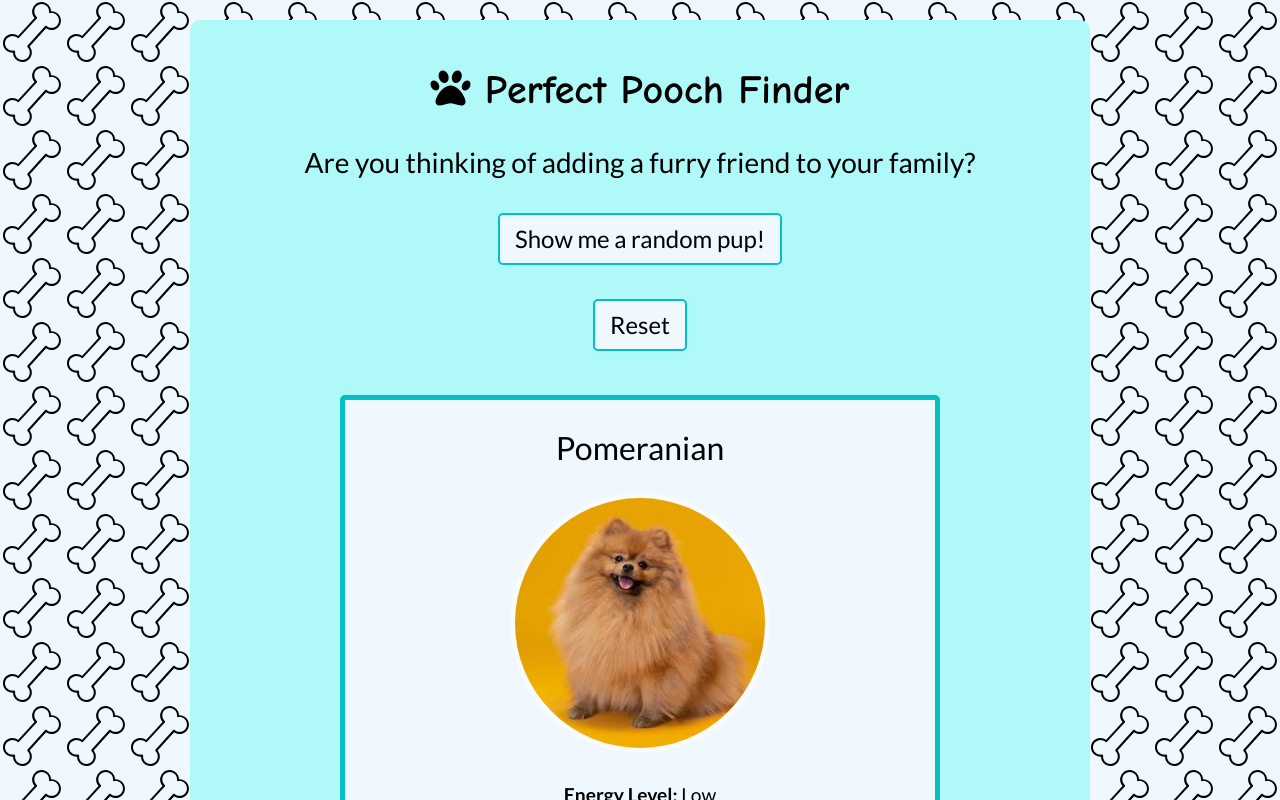
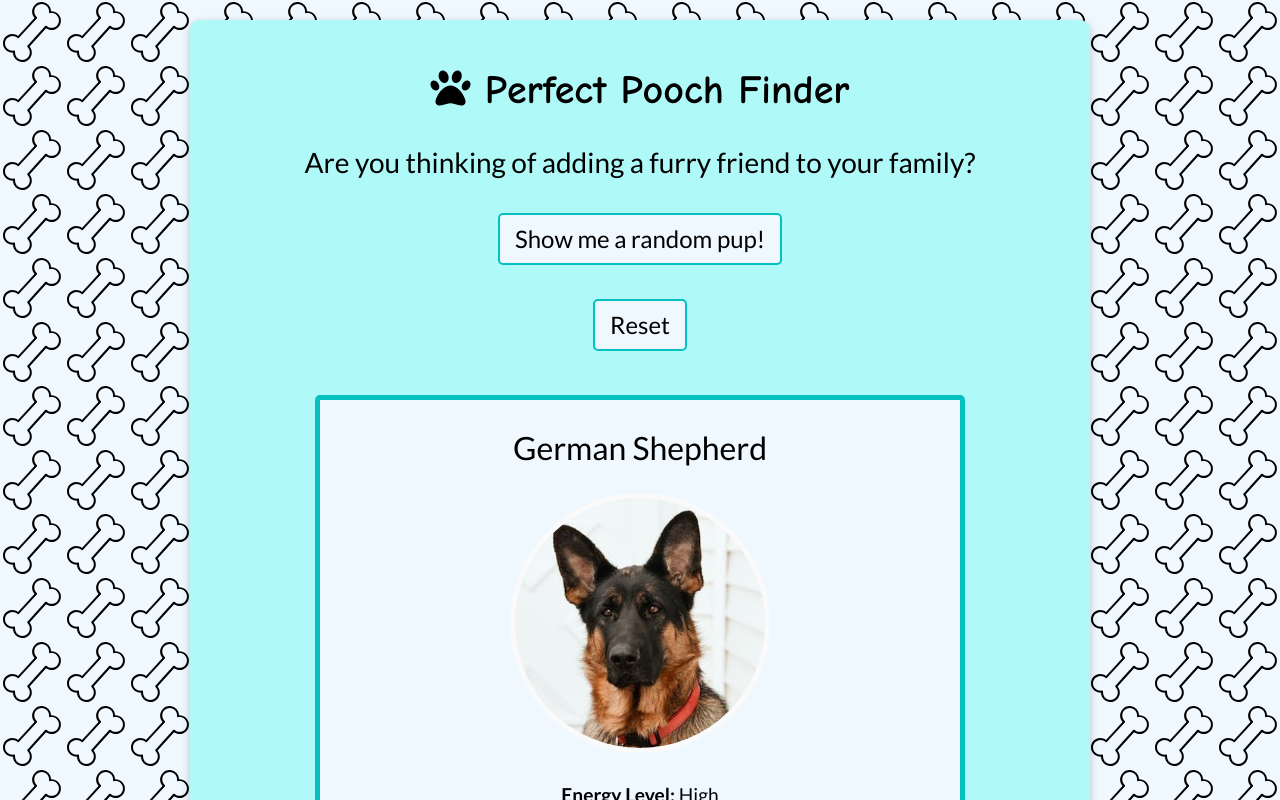
Before and after one commit to jordanr2m/perfect-pooch-quiz, a plain HTML site: page index.html in a window 1280 px wide. Both pictures are taken after a click on the button "Show me a random pup!". Shown: the top 800 px of the page. Drawn offline with Linux system fonts and the light colour scheme.

Commit message:
Added more dogs to the quiz.

```diff
--- a/css/main.css
+++ b/css/main.css
@@ -74,6 +74,7 @@ figure {
     background-color: var(--main);
     padding: 20px 0 40px 0;
     border-radius: 10px;
+    box-shadow: rgba(0, 0, 0, 0.24) 0px 3px 8px;
 }
 
 /* === Intro section styles === */
@@ -116,11 +117,12 @@ select {
     margin-bottom: 20px;
     border-radius: 5px;
     padding: 3px;
+    cursor: pointer;
 }
 
 /* === Dog Display Styles === */
 .dog-display {
-    width: 600px;
+    width: 650px;
     background-color: var(--background);
     font-size: 1.2rem;
     border: 5px solid var(--accent);
@@ -175,14 +177,3 @@ h2.name {
     font-size: 1.25rem;
     margin-bottom: 20px;
 }
-
-.reset-span {
-    color: blue;
-    font-weight: bold;
-    text-decoration: underline;
-    cursor: pointer;
-}
-
-.hide {
-    display: none;
-}
--- a/index.html
+++ b/index.html
@@ -5,6 +5,8 @@
     <meta charset="UTF-8">
     <meta name="viewport" content="width=device-width, initial-scale=1.0">
     <!-- displays site properly based on user's device -->
+
+    <link rel="icon" type="image/x-icon" href="./img/paw_icon.png">
 
     <script src="https://kit.fontawesome.com/a4c4836372.js" crossorigin="anonymous"></script>
     <link rel="preconnect" href="https://fonts.googleapis.com">
@@ -74,7 +76,6 @@
 
             <div class="no-match" hidden>
                 <p><b>Sorry, there wasn't a match. Please try again.</b></p>
-                <p>Or, you can <span class="reset-span">Reset</span> your search.</p>
             </div>
 
             <button class="search" hidden>Find My Pooch!</button>
--- a/script.js
+++ b/script.js
@@ -5,7 +5,6 @@ document.querySelector("#year").innerText = new Date().getFullYear();
 const introHeading = document.querySelector(".intro h2");
 const randomBtn = document.querySelector(".random");
 const resetBtn = document.querySelector(".reset");
-const resetSpan = document.querySelector(".reset-span");
 const mainImg = document.querySelector(".main-img");
 const pickAPup = document.querySelector(".pick-a-pup");
 const dogDisplay = document.querySelector(".dog-display");
@@ -44,6 +43,52 @@ const dogsArray = [
         size: "Medium",
         description: "Beagles are smart and loyal. They make great dogs for active individuals because they have relatively high energy for a breed of their size. Beagles can be more noisy than other breeds, so they do best living in a house."
     },
+    {
+        name: "German Shepherd",
+        src: "../img/german-shepherd.jpg",
+        alt: "German Shepherd",
+        energy: "High",
+        home: "House, Yard",
+        size: "Large",
+        description: "German Shepherds are one of the most popular breeds in the US. They are very smart and tend to have a lot of energy. This large breed makes for a good guard dog, but also needs a lot of space to run and play."
+    },
+    {
+        name: "Siberian Husky",
+        src: "../img/husky.jpg",
+        alt: "Siberian Husky",
+        energy: "High",
+        home: "House, Yard",
+        size: "Large",
+        description: "Huskies are cute and energetic. They require frequent exercise and prefer spending as much time with their owners as possible. They are loyal and protective."
+    },
+    {
+        name: "Boston Terrier",
+        src: "../img/boston-terrier.jpg",
+        alt: "Boston Terrier",
+        energy: "Medium",
+        home: "Apartment, House, Yard",
+        size: "Small",
+        description: "Boston Terriers are great dogs for beginners because they are easy to train and easy to love. They have medium energy levels and are fairly active, but they can still do well in apartments and small homes."
+    },
+    {
+        name: "Australian Shepherd",
+        src: "../img/australian-shepherd.jpg",
+        alt: "Australian Shepherd",
+        energy: "High",
+        home: "House, Yard",
+        size: "Medium, Large",
+        description: "Australian Shepherds are super smart and energetic. This dog may not be the best choice for beginners, but if you have the space and time to commit to them, you won't be disappointed."
+    },
+    {
+        name: "Shiba Inu",
+        src: "../img/shiba-inu.jpg",
+        alt: "Shiba Inu",
+        energy: "Medium",
+        home: "Apartment, House, Yard",
+        size: "Small, Medium",
+        description: "Shiba Inus are spunky and sassy. They have medium levels of energy, making them a good choice for active individuals. Because of their small to medium size, Shiba Inus do well in apartments as well as smaller homes."
+    },
+
 ]
 
 function randomDog() {
@@ -66,6 +111,9 @@ function disaplyRandomDog(dog) {
     dogDisplay.hidden = false;
     mainImg.hidden = true;
     pickAPup.hidden = true;
+    advancedSearch.hidden = true;
+    searchBtn.hidden = true;
+    noMatch.hidden = true;
     updateDogInfo(dog);
 }
 
@@ -76,7 +124,6 @@ function resetSearch() {
 function showAdvancedSearch() {
     advancedSearch.hidden = false;
     searchBtn.hidden = false;
-    randomBtn.hidden = true;
 }
 
 function advancedDogSearch() {
@@ -89,9 +136,10 @@ function advancedDogSearch() {
     );
 
     dogMatches.forEach(dog => {
-        // Create a copy of dogDisplay div
+        // Create & display a copy of dogDisplay div
         let clone = dogDisplay.cloneNode(true);
         dogDisplay.after(clone);
+        dogDisplay.hidden = false;
         // Populate div information
         updateDogInfo(dog);
     });
@@ -100,7 +148,6 @@ function advancedDogSearch() {
         noMatch.hidden = false;
     } else {
         // Update UI
-        dogDisplay.hidden = false;
         resetBtn.hidden = false;
         introHeading.hidden = true;
         randomBtn.hidden = true;
@@ -108,7 +155,6 @@ function advancedDogSearch() {
         mainImg.hidden = true;
         pickAPup.hidden = true;
         advancedSearch.hidden = true;
-        searchBtn.hidden = true;
     };
 };
 
@@ -118,7 +164,6 @@ function removeNoMatch() {
 
 randomBtn.addEventListener("click", randomDog);
 resetBtn.addEventListener("click", resetSearch)
-resetSpan.addEventListener("click", resetSearch);
 energyInput.addEventListener("change", showAdvancedSearch);
 searchBtn.addEventListener("click", advancedDogSearch);
 
```
Also changed, not shown: img/australian-shepherd.jpg (added), img/boston-terrier.jpg (added), img/german-shepherd.jpg (added), img/husky.jpg (added), img/paw_icon.png (added), img/shiba-inu.jpg (added).
